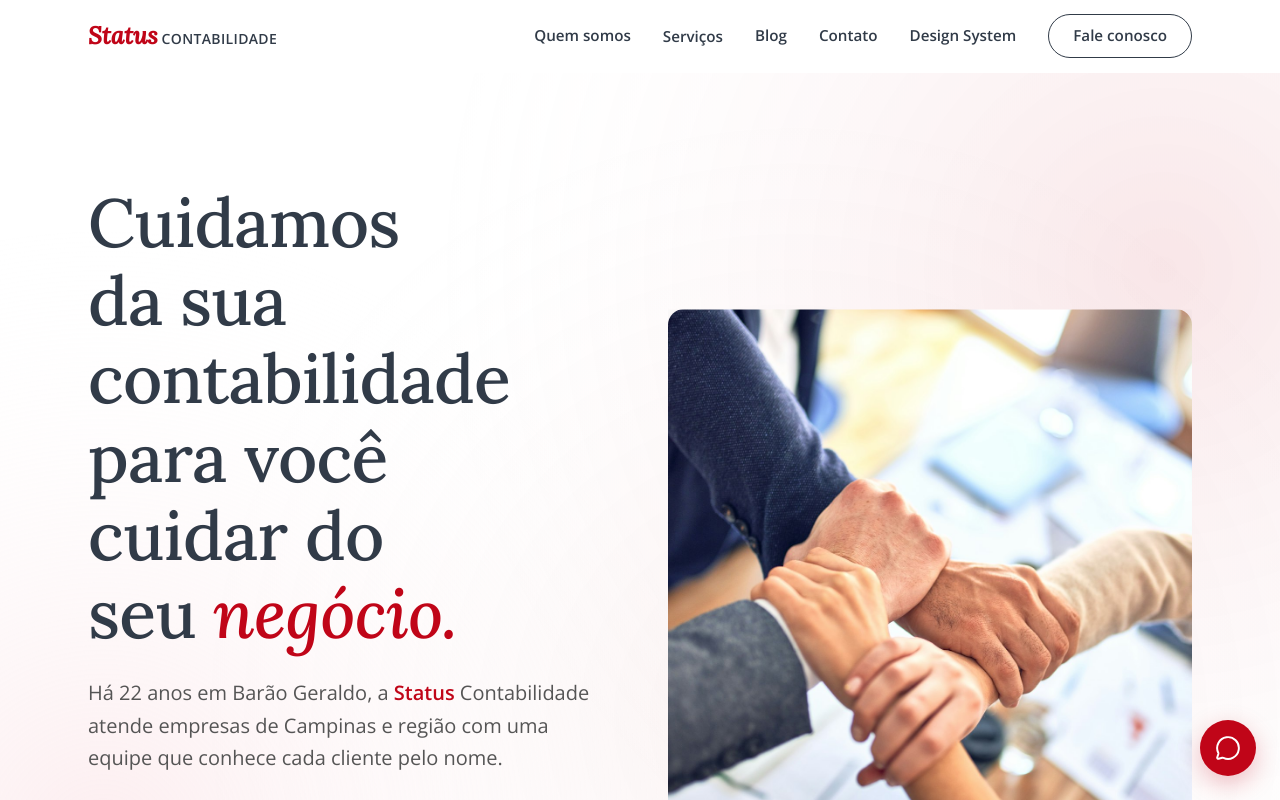
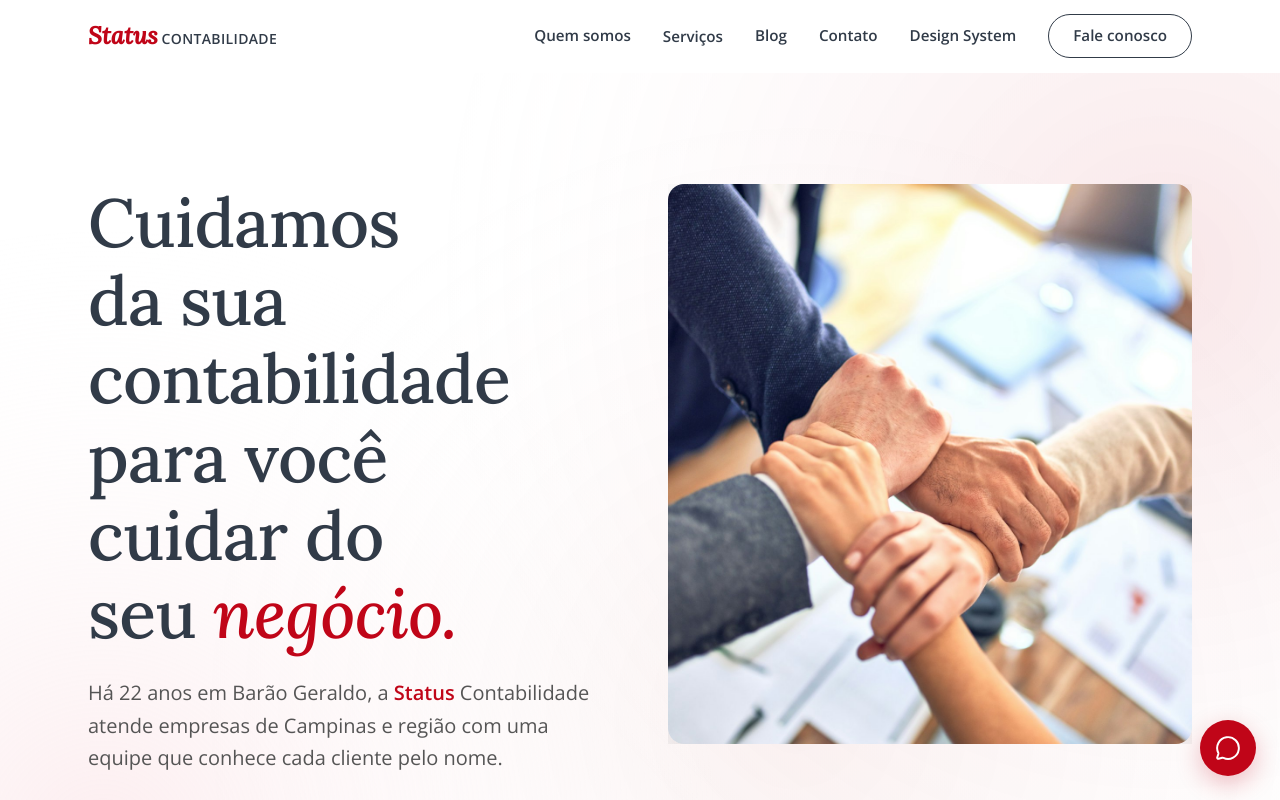
Before and after one commit to lucasignislab/statuscontabilidade, a Next.js app in the folder site/: page / in a window 1280 px wide. Shown: the top 800 px of the page. Built offline with nearby package versions, Linux system fonts and the light colour scheme.

Commit message:
Hero da Home: imagem alinhada ao topo do titulo (items-start no desktop)

```diff
--- a/site/src/app/page.tsx
+++ b/site/src/app/page.tsx
@@ -17,7 +17,7 @@ export default function Home() {
       {/* HERO */}
       <section className="relative pt-[72px] overflow-hidden">
         <HeroCanvas />
-        <div className="relative mx-auto max-w-[1200px] px-6 lg:px-12 py-20 lg:py-28 grid lg:grid-cols-2 gap-14 items-center">
+        <div className="relative mx-auto max-w-[1200px] px-6 lg:px-12 py-20 lg:py-28 grid lg:grid-cols-2 gap-14 lg:items-start items-center">
           <div>
             <SplitHeadline
               text="Cuidamos da sua contabilidade para você cuidar do seu negócio."
```
